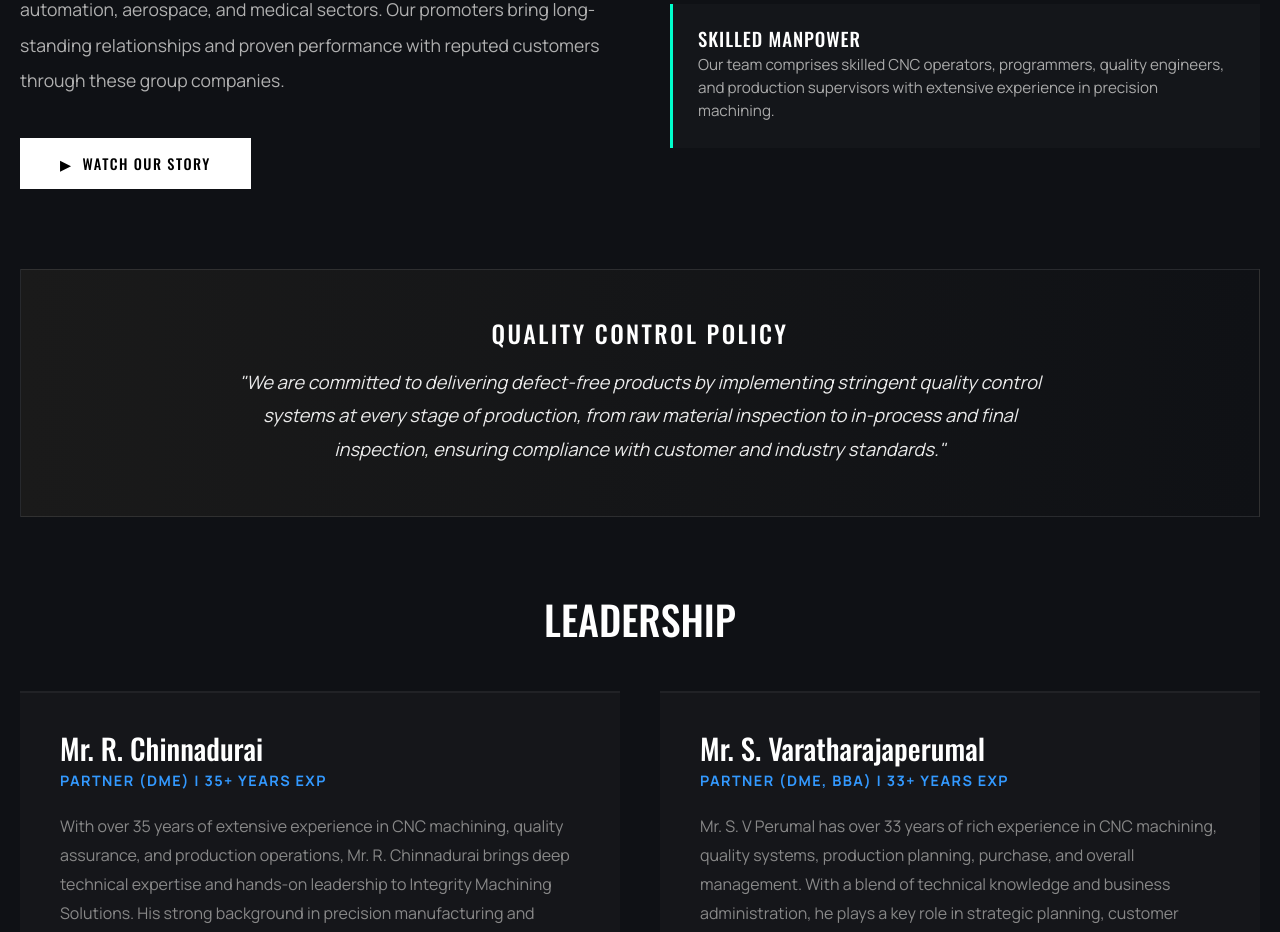
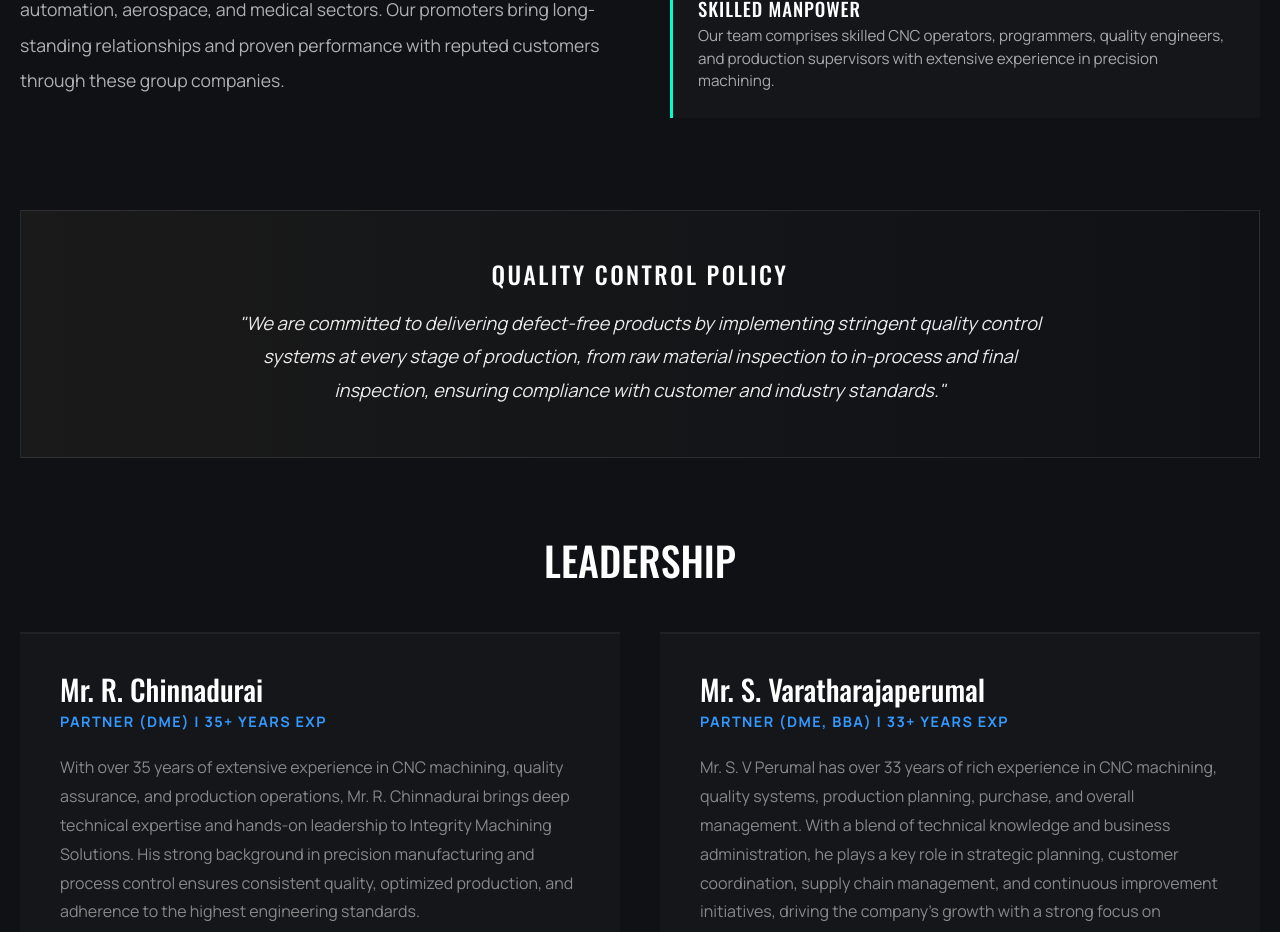
Before and after one commit to Dhivakar40/ALLOYED_IMS, a React (Vite) app: page / in a window 1280 px wide. Shown: the part 1220-2152 px from the top of the page. Built offline with nearby package versions, Linux system fonts and the light colour scheme; a web font is replaced by a local one.

Commit message:
removed the video button

```diff
--- a/src/components/About.jsx
+++ b/src/components/About.jsx
@@ -1,5 +1,5 @@
-import React, { useState } from 'react';
-import { motion, AnimatePresence } from 'framer-motion';
+import React from 'react';
+import { motion } from 'framer-motion';
 
 // --- ANIMATION VARIANTS FOR STAGGERED SCROLL ---
 const staggerContainer = {
@@ -18,8 +18,6 @@
 };
 
 export default function About() {
-  const [isVideoOpen, setIsVideoOpen] = useState(false);
-
   return (
     <section
       id="about"
@@ -42,7 +40,7 @@
         {/* --- TOP SECTION: INTRO --- */}
         <div style={{ display: 'grid', gridTemplateColumns: 'repeat(auto-fit, minmax(300px, 1fr))', gap: '60px', alignItems: 'center', marginBottom: '80px' }}>
 
-            {/* LEFT SIDE: Narrative & CTA (Stacks first on mobile naturally) */}
+            {/* LEFT SIDE: Narrative */}
             <motion.div
               initial={{ opacity: 0, x: -50 }}
               whileInView={{ opacity: 1, x: 0 }}
@@ -55,28 +53,11 @@
               <h2 style={{ fontSize: 'clamp(2.5rem, 5vw, 4rem)', fontFamily: '"Oswald", sans-serif', textTransform: 'uppercase', lineHeight: '1.1', marginBottom: '1.5rem' }}>
                 Precision You <br/> Can Trust.
               </h2>
-              {/* FIX: Increased line-height to 2.0 for paragraph density/breathing room */}
               <p style={{ color: '#B0B0B0', lineHeight: '2.0', fontSize: '1.1rem', marginBottom: '2rem' }}>
                 Integrity Machining Solutions is a premier precision CNC manufacturing firm based in Hosur.
                 <span style={{ color: '#FFF' }}> We are part of a group of manufacturing companies</span> serving leading OEMs and Tier-1 customers across automobile, automation, aerospace, and medical sectors.
                 Our promoters bring long-standing relationships and proven performance with reputed customers through these group companies.
               </p>
-
-              {/* FIX: Added marginTop: 40px for button breathing room */}
-              <button
-                onClick={() => setIsVideoOpen(true)}
-                style={{
-                  marginTop: '40px',
-                  background: '#FFFFFF', color: '#000000', border: 'none', padding: '15px 40px',
-                  fontSize: '0.9rem', fontFamily: '"Oswald", sans-serif', textTransform: 'uppercase',
-                  letterSpacing: '0.1em', cursor: 'pointer', display: 'flex', alignItems: 'center', gap: '10px',
-                  transition: 'transform 0.2s ease, background-color 0.2s ease'
-                }}
-                onMouseOver={(e) => { e.currentTarget.style.backgroundColor = '#E0E0E0'; }}
-                onMouseOut={(e) => { e.currentTarget.style.backgroundColor = '#FFFFFF'; }}
-              >
-                <span>▶</span> Watch Our Story
-              </button>
             </motion.div>
 
             {/* --- RIGHT SIDE: CARDS GRID (Stagger Fade Entry) --- */}
@@ -85,7 +66,7 @@
               initial="hidden"
               whileInView="show"
               viewport={{ once: true }}
-              style={{ display: 'grid', gap: '20px' }} // FIX: Mathematically identical gap spacing
+              style={{ display: 'grid', gap: '20px' }}
             >
                 {/* VISION */}
                 <motion.div
@@ -142,7 +123,6 @@
             }}
         >
             <h3 style={{ fontFamily: '"Oswald", sans-serif', fontSize: '1.5rem', color: '#FFF', marginBottom: '20px', letterSpacing: '0.1em' }}>QUALITY CONTROL POLICY</h3>
-            {/* FIX: Set max-width to 850px, brightened color to #EAEAEA for contrast, adjusted line height */}
             <p style={{ color: '#EAEAEA', fontSize: '1.15rem', fontStyle: 'italic', maxWidth: '850px', margin: '0 auto', lineHeight: '1.8' }}>
                 "We are committed to delivering defect-free products by implementing stringent quality control systems at every stage of production,
                 from raw material inspection to in-process and final inspection, ensuring compliance with customer and industry standards."
@@ -188,42 +168,6 @@
         </div>
 
       </div>
-
-      {/* VIDEO MODAL */}
-      <AnimatePresence>
-        {isVideoOpen && (
-          <motion.div
-            initial={{ opacity: 0 }} animate={{ opacity: 1 }} exit={{ opacity: 0 }}
-            style={{
-              position: 'fixed', top: 0, left: 0, width: '100%', height: '100%',
-              backgroundColor: 'rgba(0,0,0,0.9)', zIndex: 9999,
-              display: 'flex', justifyContent: 'center', alignItems: 'center', padding: '20px'
-            }}
-            onClick={() => setIsVideoOpen(false)}
-          >
-            <motion.div
-              initial={{ scale: 0.8 }} animate={{ scale: 1 }} exit={{ scale: 0.8 }}
-              transition={{ type: "spring", damping: 25, stiffness: 300 }}
-              style={{ width: '100%', maxWidth: '900px', aspectRatio: '16/9', backgroundColor: '#000', position: 'relative', boxShadow: '0 10px 50px rgba(0,0,0,0.5)' }}
-              onClick={(e) => e.stopPropagation()}
-            >
-              <button
-                onClick={() => setIsVideoOpen(false)}
-                style={{
-                  position: 'absolute', top: '-40px', right: '0',
-                  background: 'transparent', border: 'none', color: '#FFF',
-                  fontSize: '2rem', cursor: 'pointer', transition: 'color 0.2s'
-                }}
-                onMouseOver={(e) => e.currentTarget.style.color = '#00ffcc'}
-                onMouseOut={(e) => e.currentTarget.style.color = '#FFF'}
-              >✕</button>
-              <video width="100%" height="100%" controls autoPlay>
-                <source src="https://videos.pexels.com/video-files/5824640/5824640-hd_1920_1080_24fps.mp4" type="video/mp4" />
-              </video>
-            </motion.div>
-          </motion.div>
-        )}
-      </AnimatePresence>
     </section>
   );
 }
```
